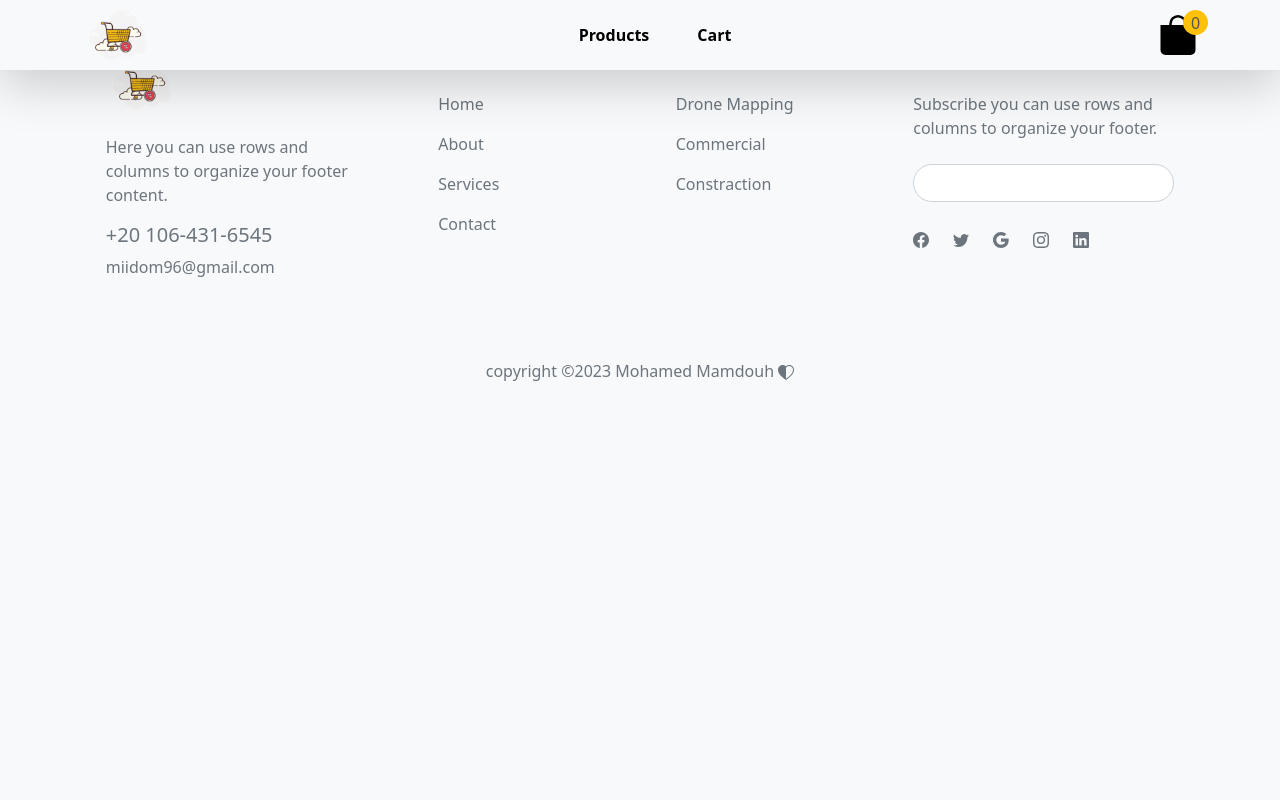
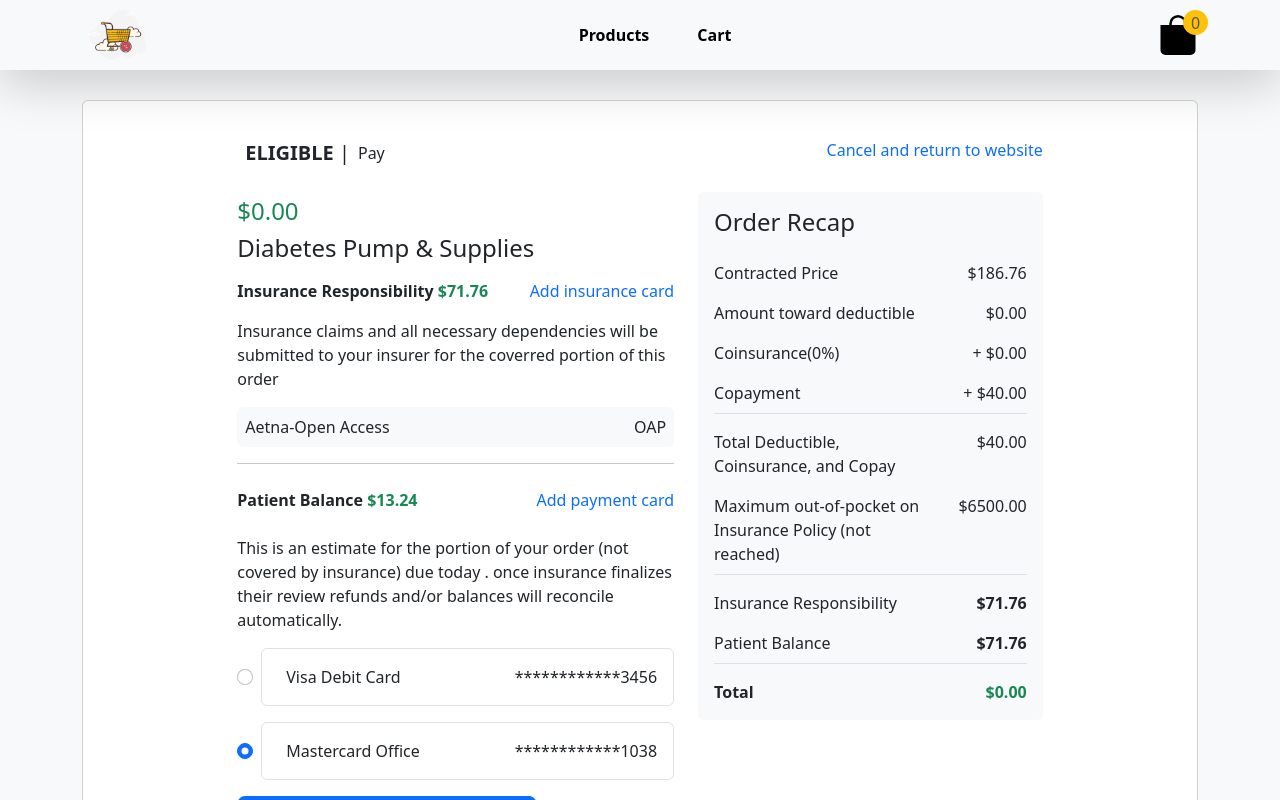
Before and after one commit to MohamedMamdouh-98/Shopping, a React (Create React App) app: page /checkout in a window 1280 px wide. Shown: the top 800 px of the page. Built offline with nearby package versions, Linux system fonts and the light colour scheme.

Commit message:
[create] components Checkout

```diff
--- a/src/App.js
+++ b/src/App.js
@@ -2,6 +2,7 @@ import React from "react";
 import AppNavbar from "./components/AppNavbar";
 import { Route, Routes } from "react-router-dom";
 import Product from "./components/Home";
+import Checkout from './components/Checkout'
 import Cart from "./components/Cart";
 import { Container } from "react-bootstrap";
 import './index.css'
@@ -15,6 +16,7 @@ const App = () => {
         <Routes>
           <Route path="/" element={<Product />} />
           <Route path="/cart" element={<Cart />} />
+          <Route path="/checkout" element={<Checkout/>} />
         </Routes>
       </Container>
       <Footer/>
--- a/src/components/Cart.js
+++ b/src/components/Cart.js
@@ -10,25 +10,27 @@ import {
 } from "../redux/slices/cartSlice";
 import { ToastContainer, toast } from "react-toastify";
 import "react-toastify/dist/ReactToastify.css";
+import { Link } from "react-router-dom";
 const Cart = () => {
   const notify = () => toast.error("Products have been removed!");
-  const deleteProduct = () => toast.error("The product has been removed from the cart!");
+  const deleteProduct = () =>
+    toast.error("The product has been removed from the cart!");
   /////////////////////////////////////////
   const dispatch = useDispatch();
   const deleteALL = () => {
     dispatch(deleteAllProducts());
     notify();
   };
-  const deleteProductItem =(product)=>{
-    dispatch(deleteFromCart(product))
+  const deleteProductItem = (product) => {
+    dispatch(deleteFromCart(product));
     deleteProduct();
-  }
+  };
   const cart = useSelector((state) => state.cart);
   const totalePrice = cart.reduce((acc, product) => {
     acc += product.price * product.quantity;
     return acc;
   }, 0);
-
+  const total = totalePrice.toFixed(2)
   return (
     <div className="py-5 mt-5">
       {cart.length <= 0 ? (
@@ -40,7 +42,7 @@ const Cart = () => {
             style={{ width: "200px" }}
           >
             {" "}
-            Total : {totalePrice.toFixed(2)}$
+            Total : {total}$
           </h5>
           <Table striped bordered hover>
             <thead>
@@ -106,6 +108,9 @@ const Cart = () => {
                   </td>
                 </tr>
               ))}
+            </tbody>
+          </Table>
+          <div className="d-flex align-items-center justify-content-between">
             {cart.length > 1 ? (
               <Button
                 variant="danger"
@@ -115,7 +120,7 @@ const Cart = () => {
                 Delete All{" "}
                 <svg
                   xmlns="http://www.w3.org/2000/svg"
-                    width="30"
+                  width="18"
                   height="30"
                   fill="currentColor"
                   class="bi bi-trash3-fill"
@@ -125,10 +130,24 @@ const Cart = () => {
                 </svg>
               </Button>
             ) : (
-                console.log("test")
+              console.log()
             )}
-            </tbody>
-          </Table>
+            <Link to="/checkout" className="px-0">
+              <Button variant="success" style={{ width: "150px" }}>
+                Checkout{" "}
+                <svg
+                  xmlns="http://www.w3.org/2000/svg"
+                  width="16"
+                  height="16"
+                  fill="currentColor"
+                  class="bi bi-check-lg"
+                  viewBox="0 0 16 16"
+                >
+                  <path d="M12.736 3.97a.733.733 0 0 1 1.047 0c.286.289.29.756.01 1.05L7.88 12.01a.733.733 0 0 1-1.065.02L3.217 8.384a.757.757 0 0 1 0-1.06.733.733 0 0 1 1.047 0l3.052 3.093 5.4-6.425a.247.247 0 0 1 .02-.022Z" />
+                </svg>
+              </Button>
+            </Link>
+          </div>
         </>
       )}
       <ToastContainer
--- /dev/null
+++ b/src/components/Checkout.js
@@ -0,0 +1,209 @@
+import React from "react";
+import {
+  MDBBtn,
+  MDBCard,
+  MDBCardBody,
+  MDBCol,
+  MDBIcon,
+  MDBRadio,
+  MDBRow,
+} from "mdb-react-ui-kit";
+import { useSelector } from "react-redux";
+
+export default function App() {
+  const cart = useSelector((state) => state.cart);
+  const totalePrice = cart.reduce((acc, product) => {
+    acc += product.price * product.quantity;
+    return acc;
+  }, 0);
+  const total = totalePrice.toFixed(2);
+  return (
+    <MDBCard style={{ marginTop: "100px", marginBottom: "20px" }}>
+      <MDBCardBody>
+        <MDBRow className="d-flex justify-content-center pb-5">
+          <MDBCol md="7" xl="5" className="mb-4 mb-md-0">
+            <div className="py-4 d-flex flex-row">
+              <h5>
+                <span className="far fa-check-square pe-2"></span>
+                <b>ELIGIBLE</b> |
+              </h5>
+              <span className="ps-2">Pay</span>
+            </div>
+            <h4 className="text-success">${total}</h4>
+            <h4>Diabetes Pump &amp; Supplies</h4>
+            <div className="d-flex pt-2">
+              <div>
+                <p>
+                  <b>
+                    Insurance Responsibility{" "}
+                    <span className="text-success">$71.76</span>
+                  </b>
+                </p>
+              </div>
+              <div className="ms-auto">
+                <p className="text-primary">
+                  <MDBIcon
+                    fas
+                    icon="plus-circle"
+                    className="text-primary pe-1"
+                  />
+                  Add insurance card
+                </p>
+              </div>
+            </div>
+            <p>
+              Insurance claims and all necessary dependencies will be submitted
+              to your insurer for the coverred portion of this order
+            </p>
+            <div
+              className="rounded d-flex"
+              style={{ backgroundColor: "#f8f9fa" }}
+            >
+              <div className="p-2">Aetna-Open Access</div>
+              <div className="ms-auto p-2">OAP</div>
+            </div>
+            <hr />
+            <div className="pt-2">
+              <div className="d-flex pb-2">
+                <div>
+                  <p>
+                    <b>
+                      Patient Balance{" "}
+                      <span className="text-success">$13.24</span>
+                    </b>
+                  </p>
+                </div>
+                <div className="ms-auto">
+                  <p className="text-primary">
+                    <MDBIcon
+                      fas
+                      icon="plus-circle"
+                      className="text-primary pe-1"
+                    />
+                    Add payment card
+                  </p>
+                </div>
+              </div>
+              <p>
+                This is an estimate for the portion of your order (not covered
+                by insurance) due today . once insurance finalizes their review
+                refunds and/or balances will reconcile automatically.
+              </p>
+              <div className="d-flex flex-row pb-3">
+                <div className="d-flex align-items-center pe-2">
+                  <MDBRadio name="radioNoLabel" id="radioNoLabel1" checked />
+                </div>
+                <div className="rounded border d-flex w-100 p-3 align-items-center">
+                  <p className="mb-0">
+                    <MDBIcon
+                      fab
+                      icon="cc-visa"
+                      size="lg"
+                      className="text-primary pe-2"
+                    />{" "}
+                    Visa Debit Card
+                  </p>
+                  <div className="ms-auto">************3456</div>
+                </div>
+              </div>
+              <div className="d-flex flex-row pb-3">
+                <div className="d-flex align-items-center pe-2">
+                  <MDBRadio name="radioNoLabel" id="radioNoLabel1" checked />
+                </div>
+                <div className="rounded border d-flex w-100 p-3 align-items-center">
+                  <p className="mb-0">
+                    <MDBIcon
+                      fab
+                      icon="cc-mastercard"
+                      size="lg"
+                      className="text-dark pe-2"
+                    />{" "}
+                    Mastercard Office
+                  </p>
+                  <div className="ms-auto">************1038</div>
+                </div>
+              </div>
+              <MDBBtn
+                block
+                size="lg"
+                style={{ width: "300px", height: "50px" }}
+              >
+                Proceed to payment
+              </MDBBtn>
+            </div>
+          </MDBCol>
+          <MDBCol md="5" xl="4" offsetXl="1">
+            {" "}
+            <div className="py-4 d-flex justify-content-end">
+              <h6>
+                <a href="#!">Cancel and return to website</a>
+              </h6>
+            </div>
+            <div
+              className="rounded d-flex flex-column p-2"
+              style={{ backgroundColor: "#f8f9fa" }}
+            >
+              <div className="p-2 me-3">
+                <h4>Order Recap</h4>
+              </div>
+              <div className="p-2 d-flex">
+                <MDBCol size="8">Contracted Price</MDBCol>
+                <div className="ms-auto">$186.76</div>
+              </div>
+              <div className="p-2 d-flex">
+                <MDBCol size="8">Amount toward deductible</MDBCol>
+                <div className="ms-auto">$0.00</div>
+              </div>
+              <div className="p-2 d-flex">
+                <MDBCol size="8">Coinsurance(0%)</MDBCol>
+                <div className="ms-auto">+ $0.00</div>
+              </div>
+              <div className="p-2 d-flex">
+                <MDBCol size="8">Copayment</MDBCol>
+                <div className="ms-auto">+ $40.00</div>
+              </div>
+              <div className="border-top px-2 mx-2"></div>
+              <div className="p-2 d-flex pt-3">
+                <MDBCol size="8">
+                  Total Deductible, Coinsurance, and Copay
+                </MDBCol>
+                <div className="ms-auto">$40.00</div>
+              </div>
+              <div className="p-2 d-flex">
+                <MDBCol size="8">
+                  Maximum out-of-pocket on Insurance Policy (not reached)
+                </MDBCol>
+                <div className="ms-auto">$6500.00</div>
+              </div>
+              <div className="border-top px-2 mx-2"></div>
+              <div className="p-2 d-flex pt-3">
+                <MDBCol size="8">Insurance Responsibility</MDBCol>
+                <div className="ms-auto">
+                  <b>$71.76</b>
+                </div>
+              </div>
+              <div className="p-2 d-flex">
+                <MDBCol size="8">
+                  Patient Balance{" "}
+                  <span className="fa fa-question-circle text-dark"></span>
+                </MDBCol>
+                <div className="ms-auto">
+                  <b>$71.76</b>
+                </div>
+              </div>
+              <div className="border-top px-2 mx-2"></div>
+              <div className="p-2 d-flex pt-3">
+                <MDBCol size="8">
+                  <b>Total</b>
+                </MDBCol>
+                <div className="ms-auto">
+                  <b className="text-success">${total}</b>
+                </div>
+              </div>
+            </div>
+          </MDBCol>
+        </MDBRow>
+      </MDBCardBody>
+    </MDBCard>
+  );
+}
--- a/src/components/Home.js
+++ b/src/components/Home.js
@@ -11,21 +11,12 @@ const Home = () => {
   /////////////////////////////////
 
 
-
   const products = useSelector((state) => state.products);
   ///////////////////////////////filter///////////////
 
 
-// const filtration = (cat)=> {
-//    data.filter((x)=> x.category == cat)
-// }
+
   ///////////////////////////////////////////////////
-
-
-
-
-
-
 
   const cart = useSelector((state) => state.cart);
   console.log(cart.length);
@@ -43,13 +34,13 @@ const Home = () => {
     <>
 
     <div className="py-5 mt-5">
-    <div className="d-flex gap-2">
-      {/* <Button>All</Button>
+    {/* <div className="d-flex gap-2">
+      <Button>All</Button>
       <Button onClick={()=> filtration("men's clothing")}>men's clothing</Button>
       <Button onClick={()=> filtration("jewelery")}>jewelery</Button>
       <Button onClick={()=> filtration("electronics")}>electronics</Button>
-      <Button onClick={()=> filtration("women's clothing")}>women's clothing</Button> */}
-    </div>
+      <Button onClick={()=> filtration("women's clothing")}>women's clothing</Button>
+    </div> */}
       <Row>
         {products.map((product) => (
           <Col md={3} xs={12} key={product.id} className="mt-3">
```
Lines whose indentation alone changed are shown as unchanged.
